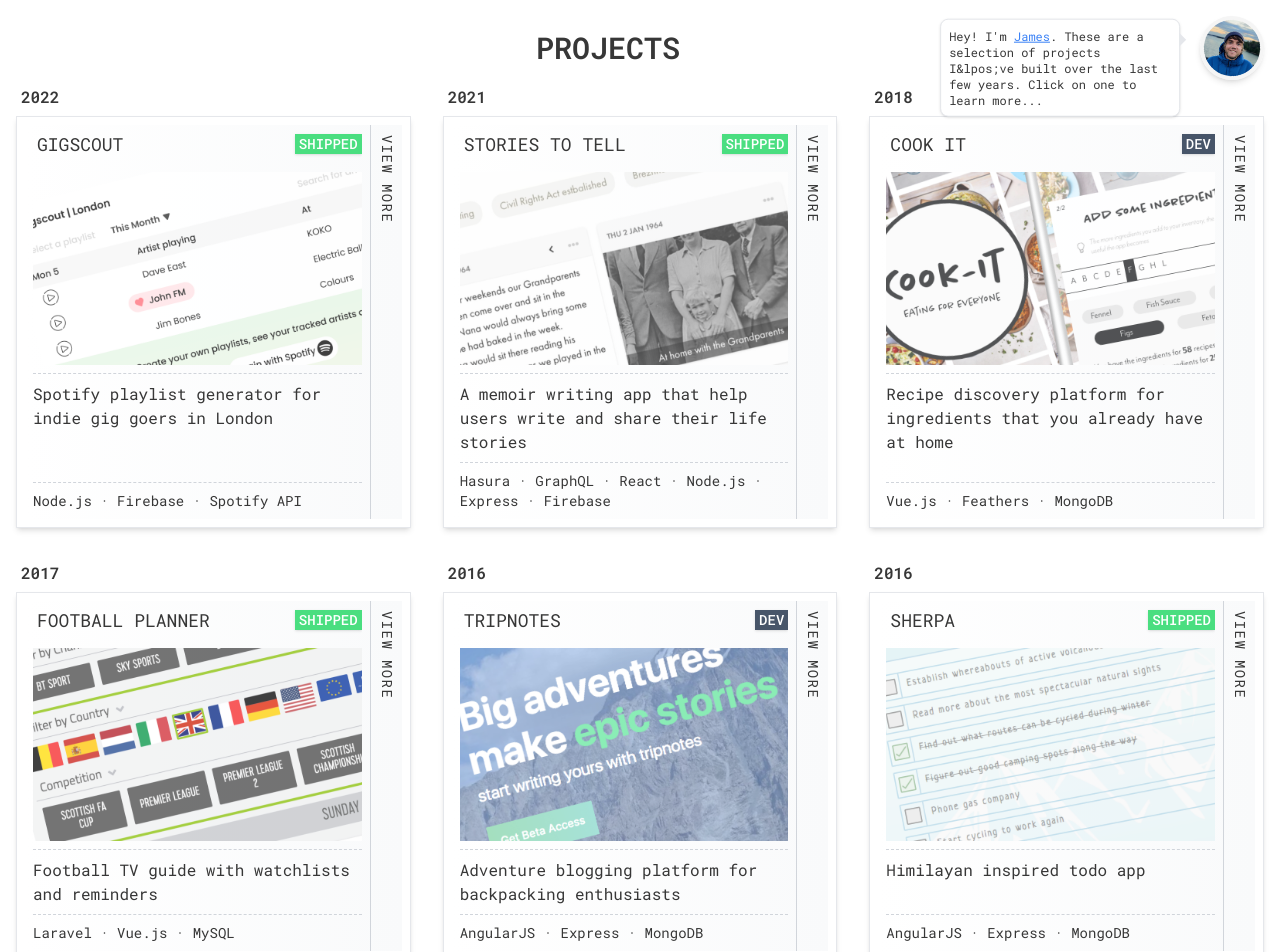
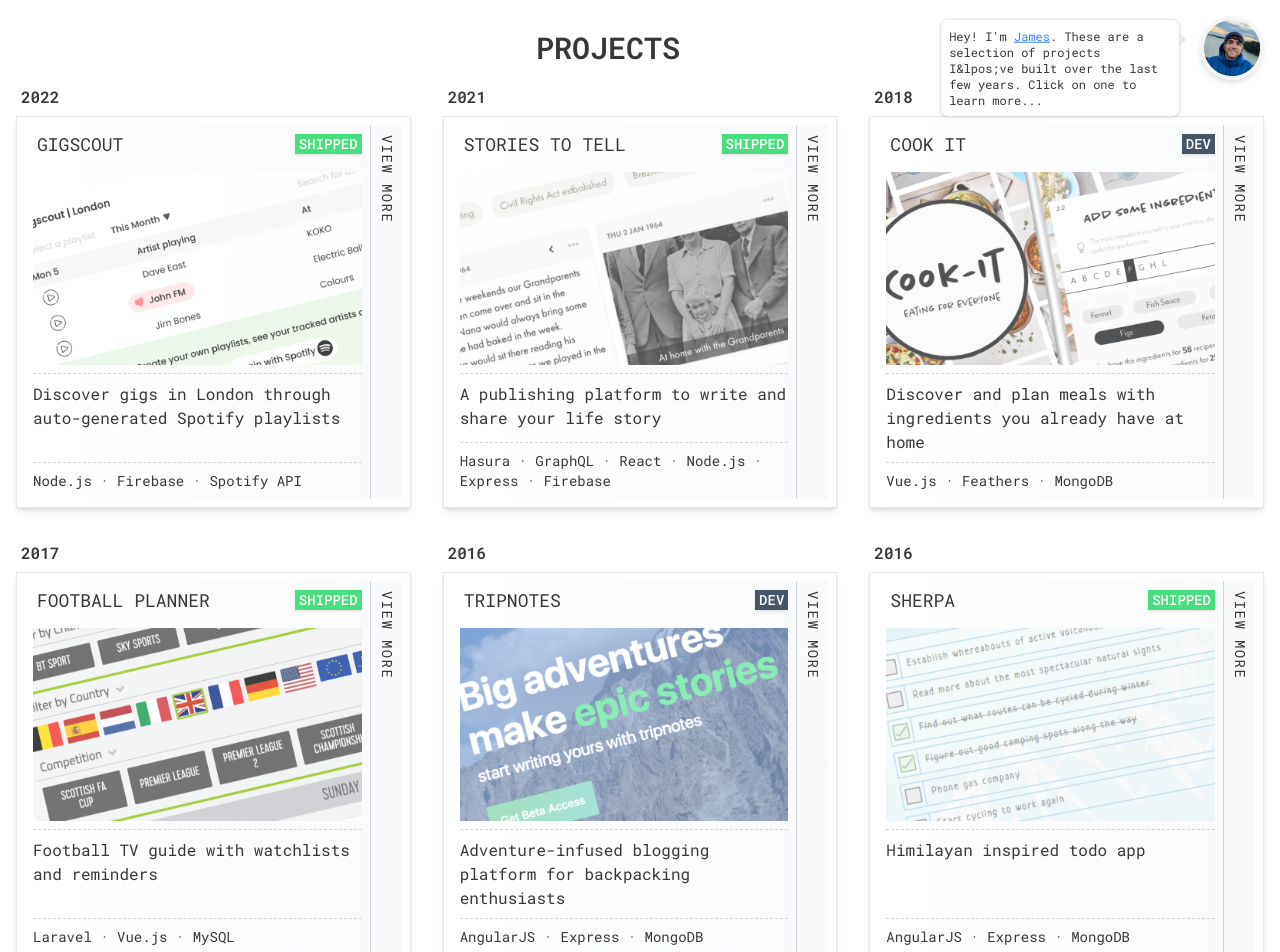
Before and after one commit to jg35/projects.jamesgraham.co.uk, a Next.js app: page / in a window 1280 px wide. Shown: the top 952 px of the page. Built offline with nearby package versions, Linux system fonts and the light colour scheme.

Commit message:
project description tweaks

```diff
--- a/app/data/projects.ts
+++ b/app/data/projects.ts
@@ -1,21 +1,3 @@
-function getProjectImgUrl(projectName: string, fileName: string) {
-  return `/projects/${projectName
-    .toLowerCase()
-    .replaceAll(" ", "-")}/${fileName}`;
-}
-
-function mapProjectImages(
-  projectName: string,
-  images: { file: string; title: string }[]
-) {
-  return images.map(({ file, title }) => ({
-    placement: "gallery",
-    type: "image",
-    url: getProjectImgUrl(projectName, file),
-    title,
-  }));
-}
-
 export type Project = (typeof projectData)[0];
 
 const projectData = [
@@ -26,8 +8,7 @@ const projectData = [
     endDate: "2021-11-25",
     stage: "SHIPPED",
     status: "OFFLINE",
-    description:
-      "A memoir writing app that help users write and share their life stories",
+    description: "A publishing platform to write and share your life story",
     assets: [
       {
         placement: "card",
@@ -84,7 +65,8 @@ const projectData = [
     endDate: "2022-04-11",
     stage: "SHIPPED",
     status: "OFFLINE",
-    description: "Spotify playlist generator for indie gig goers in London",
+    description:
+      "Discover gigs in London through auto-generated Spotify playlists",
     assets: [
       {
         placement: "card",
@@ -122,7 +104,7 @@ const projectData = [
     stage: "DEV",
     status: "OFFLINE",
     description:
-      "Recipe discovery platform for ingredients that you already have at home",
+      "Discover and plan meals with ingredients you already have at home",
     assets: [
       {
         placement: "card",
@@ -159,7 +141,8 @@ const projectData = [
     endDate: "2016-09-01",
     stage: "DEV",
     status: "OFFLINE",
-    description: "Adventure blogging platform for backpacking enthusiasts",
+    description:
+      "Adventure-infused blogging platform for backpacking enthusiasts",
     assets: [
       {
         placement: "card",
@@ -277,3 +260,21 @@ export const getProjectColorSafelist = (prefix: string) => {
 export const getProjectSlug = (title: string) => {
   return title.toLowerCase().replaceAll(" ", "-");
 };
+
+function getProjectImgUrl(projectName: string, fileName: string) {
+  return `/projects/${projectName
+    .toLowerCase()
+    .replaceAll(" ", "-")}/${fileName}`;
+}
+
+function mapProjectImages(
+  projectName: string,
+  images: { file: string; title: string }[]
+) {
+  return images.map(({ file, title }) => ({
+    placement: "gallery",
+    type: "image",
+    url: getProjectImgUrl(projectName, file),
+    title,
+  }));
+}
```
